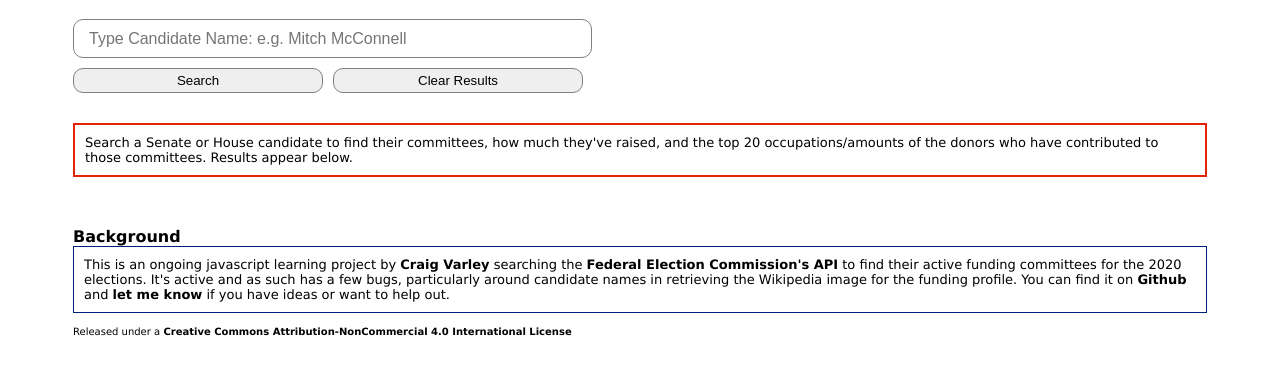
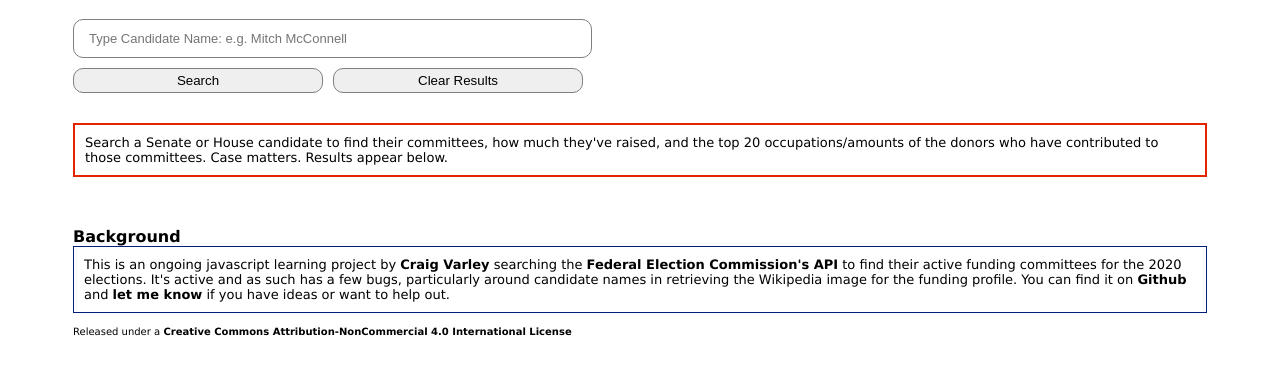
Before and after one commit to CraigVarley/wiki, a plain HTML site: page index.html in a window 1280 px wide. Shown: the part 205-580 px from the top of the page. Drawn offline with nearby package versions, Linux system fonts and the light colour scheme.

Commit message:
minor css edit

```diff
--- a/css/style.css
+++ b/css/style.css
@@ -61,7 +61,7 @@ input {
     border:1px grey solid;
     margin-bottom:10px;
     border-radius: 10px;
-    font-size: medium;
+    font-size: small;
     padding-left:15px;
     max-width: 500px;
 
--- a/index.html
+++ b/index.html
@@ -3,6 +3,8 @@
 <head>
     <meta charset="UTF-8">
     <meta name="viewport" content="width=device-width, initial-scale=1.0">
+    <meta name="viewport" content="width=device-width, initial-scale=1.0">
+
     <link rel="stylesheet" href="css/style.css">
     <link href="https://fonts.googleapis.com/css2?family=Oswald&display=swap" rel="stylesheet">
 
@@ -21,7 +23,7 @@
             <input id="namesearch" placeholder="Type Candidate Name: e.g. Mitch McConnell"><button type="button" id="namebutton">Search</button><button type="id" id="clearbutton">Clear Results</button>
             </div>
         <p>Search a Senate or House candidate to find their committees, how much they've raised,
-            and the top 20 occupations/amounts of the donors who have contributed to those committees. Results appear below. </p>
+            and the top 20 occupations/amounts of the donors who have contributed to those committees. Case matters. Results appear below. </p>
     </div>
     <!-- API RESULTS GO HERE -->
     <div id="candidateDiv">
```
